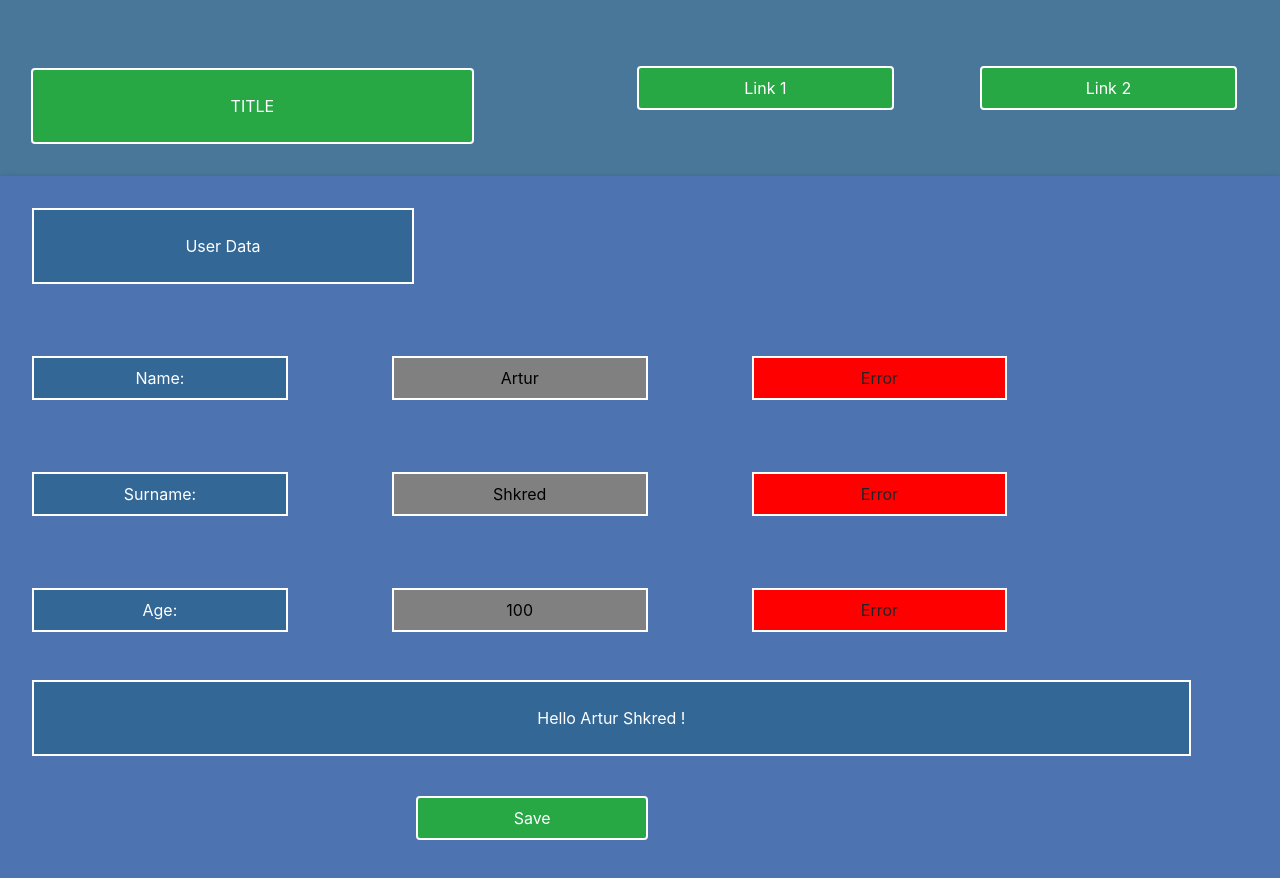
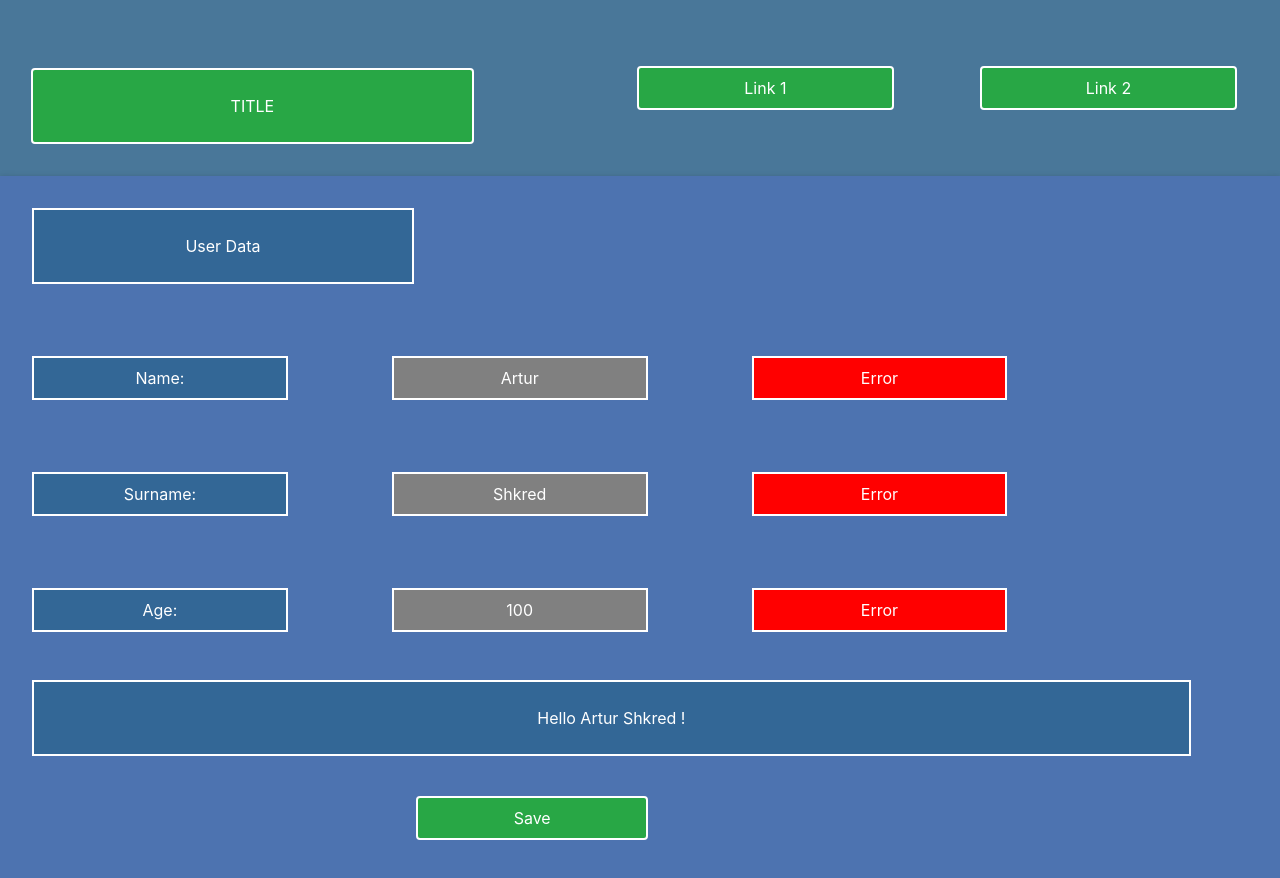
Before and after one commit to ashkredo/eversis-excersise-frontend, a React (Create React App) app: page /pageone in a window 1280 px wide. Shown: the top 878 px of the page. Built offline with nearby package versions, Linux system fonts and the light colour scheme.

Commit message:
Updated PageTwo

```diff
--- a/src/screens/pages/PageOne/PageOne.js
+++ b/src/screens/pages/PageOne/PageOne.js
@@ -35,12 +35,20 @@ const PageOne = ({ user }) => {
           </Col>
           <input
             className="col-3 mt-5 m-4 py-2 text-center"
-            style={{ backgroundColor: 'gray', border: '2px solid #ffffff' }}
+            style={{
+              backgroundColor: 'gray',
+              border: '2px solid #ffffff',
+              color: '#fff',
+            }}
             value={user.name}
-           />
+          />
           <Col
             className="col-3 mt-5 m-4 py-2 text-center"
-            style={{ backgroundColor: 'red', border: '2px solid #ffffff' }}
+            style={{
+              backgroundColor: 'red',
+              border: '2px solid #ffffff',
+              color: '#fff',
+            }}
           >
             Error
           </Col>
@@ -52,12 +60,20 @@ const PageOne = ({ user }) => {
           </Col>
           <input
             className="col-3 mt-5 m-4 py-2 text-center"
-            style={{ backgroundColor: 'gray', border: '2px solid #ffffff' }}
+            style={{
+              backgroundColor: 'gray',
+              border: '2px solid #ffffff',
+              color: '#fff',
+            }}
             value={user.surname}
-           />
+          />
           <Col
             className="col-3 mt-5 m-4 py-2 text-center"
-            style={{ backgroundColor: 'red', border: '2px solid #ffffff' }}
+            style={{
+              backgroundColor: 'red',
+              border: '2px solid #ffffff',
+              color: '#fff',
+            }}
           >
             Error
           </Col>
@@ -67,12 +83,20 @@ const PageOne = ({ user }) => {
           <Col className="bluecolumn col-3 m-4 mt-5 py-2 text-center">Age:</Col>
           <input
             className="col-3 mt-5 m-4 py-2 text-center"
-            style={{ backgroundColor: 'gray', border: '2px solid #ffffff' }}
+            style={{
+              backgroundColor: 'gray',
+              border: '2px solid #ffffff',
+              color: '#fff',
+            }}
             value={user.age}
-           />
+          />
           <Col
             className="col-3 mt-5 m-4 py-2 text-center"
-            style={{ backgroundColor: 'red', border: '2px solid #ffffff' }}
+            style={{
+              backgroundColor: 'red',
+              border: '2px solid #ffffff',
+              color: '#fff',
+            }}
           >
             Error
           </Col>
--- a/src/screens/pages/PageTwo/PageTwo.js
+++ b/src/screens/pages/PageTwo/PageTwo.js
@@ -1,4 +1,4 @@
-import React from 'react';
+import React, { useState } from 'react';
 import styled from 'styled-components';
 import Header from 'screens/components/Header';
 import Row from 'react-bootstrap/Row';
@@ -17,6 +17,19 @@ const Page = styled.div`
 `;
 
 const PageTwo = ({ user }) => {
+  const [haveAccess, setHaveAccess] = useState(false);
+  const [haveNoAccess, setHaveNoAccess] = useState(false);
+
+  const handleSubmit = () => {
+    if (user.age < 18) {
+      setHaveNoAccess(true);
+      setHaveAccess(false);
+    } else {
+      setHaveAccess(true);
+      setHaveNoAccess(false);
+    }
+  };
+
   return (
     <>
       <Header />
@@ -35,11 +48,57 @@ const PageTwo = ({ user }) => {
               variant="success"
               className="col-2 py-2 my-4"
               style={{ border: '2px solid #ffffff' }}
+              onClick={handleSubmit}
             >
               ACCESS
             </Button>
           </Col>
         </Row>
+
+        {haveNoAccess && (
+          <Row>
+            <Col className="col-12 d-flex text-center justify-content-center">
+              <Col
+                className="col-3 mt-5 m-4 py-2 text-center"
+                style={{
+                  backgroundColor: 'red',
+                  border: '2px solid #ffffff',
+                  color: '#fff',
+                }}
+              >
+                You by at least 18 years old !
+              </Col>
+            </Col>
+          </Row>
+        )}
+
+        {haveAccess && (
+          <Row>
+            <Col className="col-12 d-flex justify-content-center text-center">
+              <div
+                style={{
+                  width: '500px',
+                  height: '500px',
+                  border: '2px solid #ffffff',
+                  display: 'flex',
+                  alignItems: 'center',
+                  justifyContent: 'center',
+                }}
+              >
+                <img
+                  src="https://www.pandasecurity.com/mediacenter/src/uploads/2019/07/pandasecurity-How-do-hackers-pick-their-targets.jpg"
+                  alt="Hacker"
+                  style={{
+                    top: 0,
+                    left: 0,
+                    width: '100%',
+                    height: '100%',
+                  }}
+                />
+              </div>
+            </Col>
+          </Row>
+        )}
       </Page>
     </>
   );
--- a/src/screens/pages/PageTwo/PageTwoContainer.js
+++ b/src/screens/pages/PageTwo/PageTwoContainer.js
@@ -3,7 +3,6 @@ import PageTwo from './PageTwo';
 import { connect } from 'react-redux';
 import { compose } from 'redux';
 import { withRouter } from 'react-router-dom';
-import { updateUserData } from 'redux/reducers/userReducer';
 
 const PageTwoContainer = (props) => {
   return <PageTwo {...props} />;
@@ -14,6 +13,6 @@ const mapStateToProps = (state) => ({
 });
 
 export default compose(
-  connect(mapStateToProps, { updateUserData }),
+  connect(mapStateToProps, {}),
   withRouter
 )(PageTwoContainer);
```
